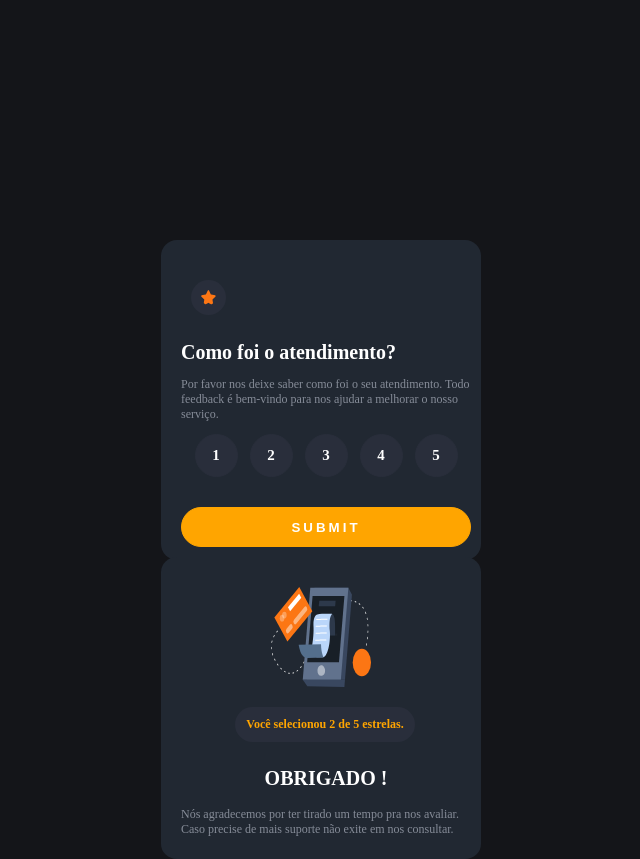
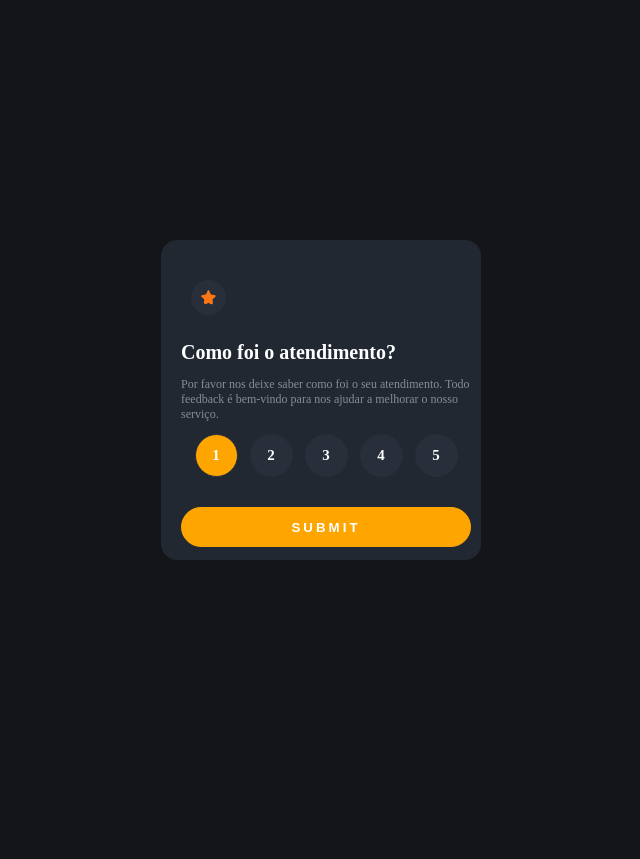
Before and after one commit to MarcosJhonata/ratingpage, a React (Vite) app in the folder ratingpage/: page / in a window 1280 px wide. In both pictures the pointer is over the element 535 px from the left and 455 px from the top of the page. Shown: the whole page, without its empty margins (319-959 px from the left). After the commit the page ends 800 px from the top, so only its background shows below. Built offline with nearby package versions, Linux system fonts and the light colour scheme.

Commit message:
add hover nas notas e no botão de submit

```diff
--- a/ratingpage/components/Rating.module.css
+++ b/ratingpage/components/Rating.module.css
@@ -22,6 +22,6 @@
     border: 1px solid rgb(41, 46, 59);
 }
 
-.ratingNumber onclick:hover {
+.ratingNumber:hover {
     background: orange;
 }
--- a/ratingpage/src/App.module.css
+++ b/ratingpage/src/App.module.css
@@ -62,6 +62,7 @@
   border-radius: 5%;
   height: 20rem;
   width: 20rem;
+  display: none;
 }
 
 .thanks {
```
